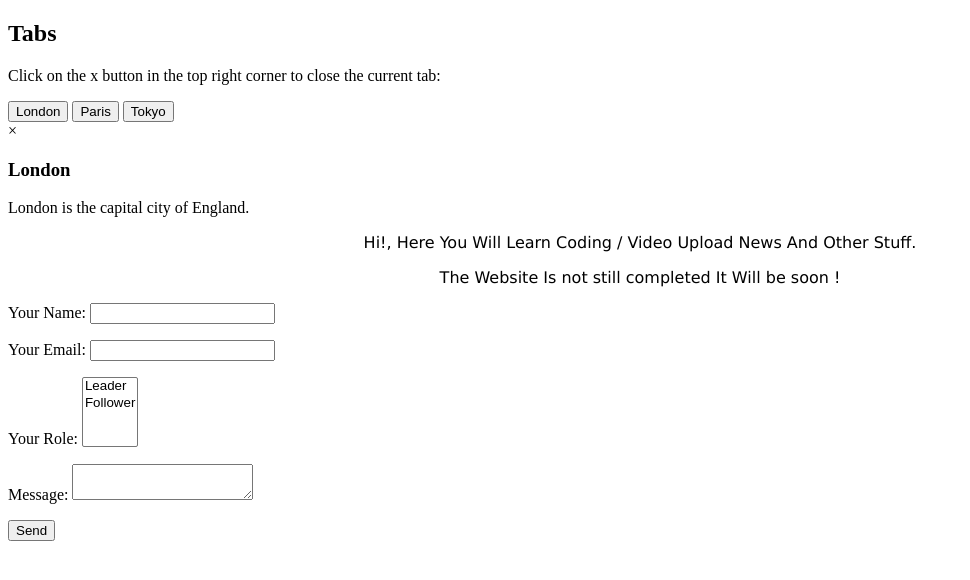
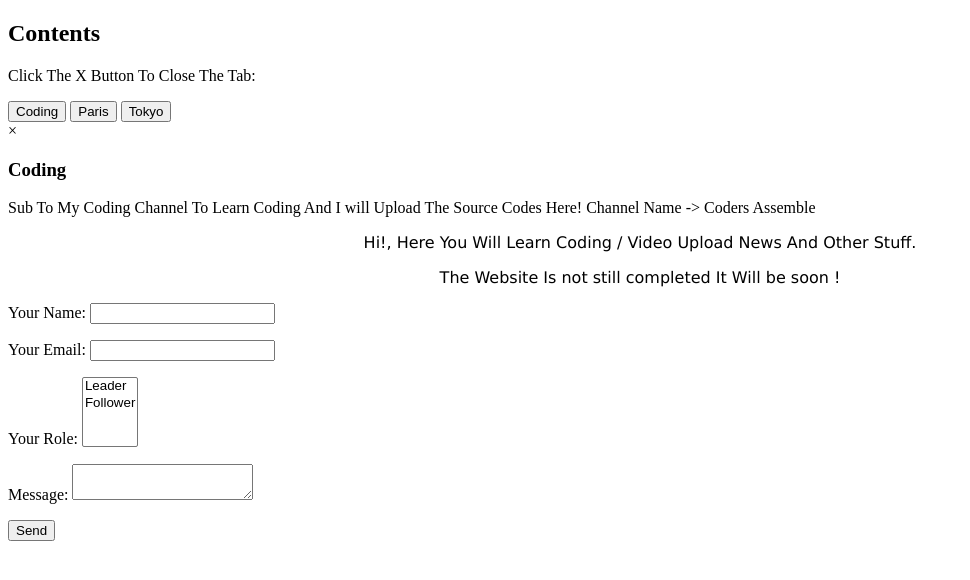
Before and after one commit to Spikxy/index.html, a plain HTML site: page index.html in a window 1280 px wide. Shown: the whole page, without its empty margins (0-970 px from the left). Drawn offline with Linux system fonts and the light colour scheme.

Commit message:
Update index.html

```diff
--- a/index.html
+++ b/index.html
@@ -6,19 +6,19 @@
 
 
 
-<h2>Tabs</h2>
-<p>Click on the x button in the top right corner to close the current tab:</p>
+<h2>Contents</h2>
+<p>Click The X Button To Close The Tab:</p>
 
 <div class="tab">
-  <button class="tablinks" onclick="openCity(event, 'London')" id="defaultOpen">London</button>
+  <button class="tablinks" onclick="openCity(event, 'Coding')" id="defaultOpen">Coding</button>
   <button class="tablinks" onclick="openCity(event, 'Paris')">Paris</button>
   <button class="tablinks" onclick="openCity(event, 'Tokyo')">Tokyo</button>
 </div>
 
-<div id="London" class="tabcontent">
+<div id="Coding" class="tabcontent">
   <span onclick="this.parentElement.style.display='none'" class="topright">&times</span>
-  <h3>London</h3>
-  <p>London is the capital city of England.</p>
+  <h3>Coding</h3>
+  <p>Sub To My Coding Channel To Learn Coding And I will Upload The Source Codes Here! Channel Name -> Coders Assemble</p>
 </div>
 
 <div id="Paris" class="tabcontent">
```
